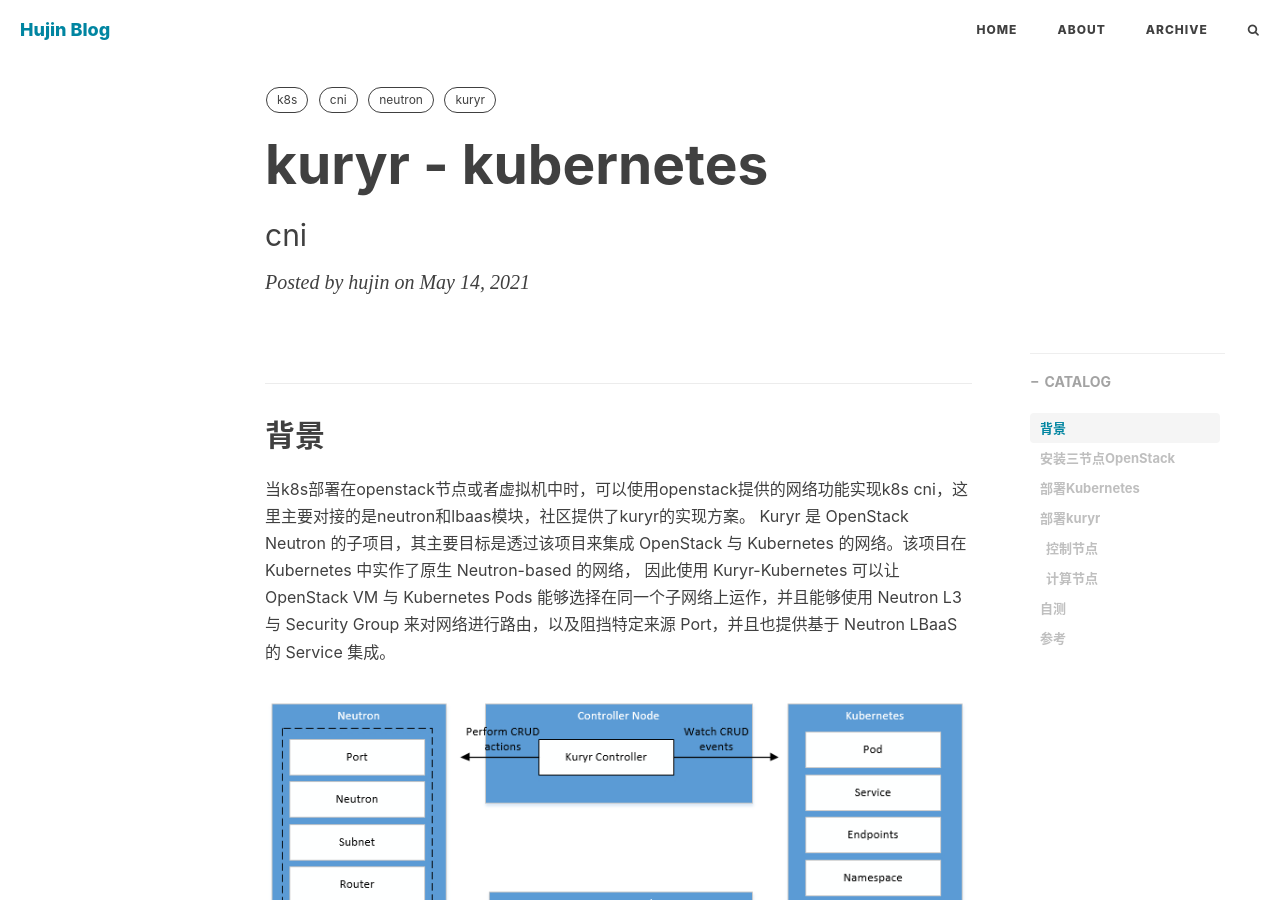
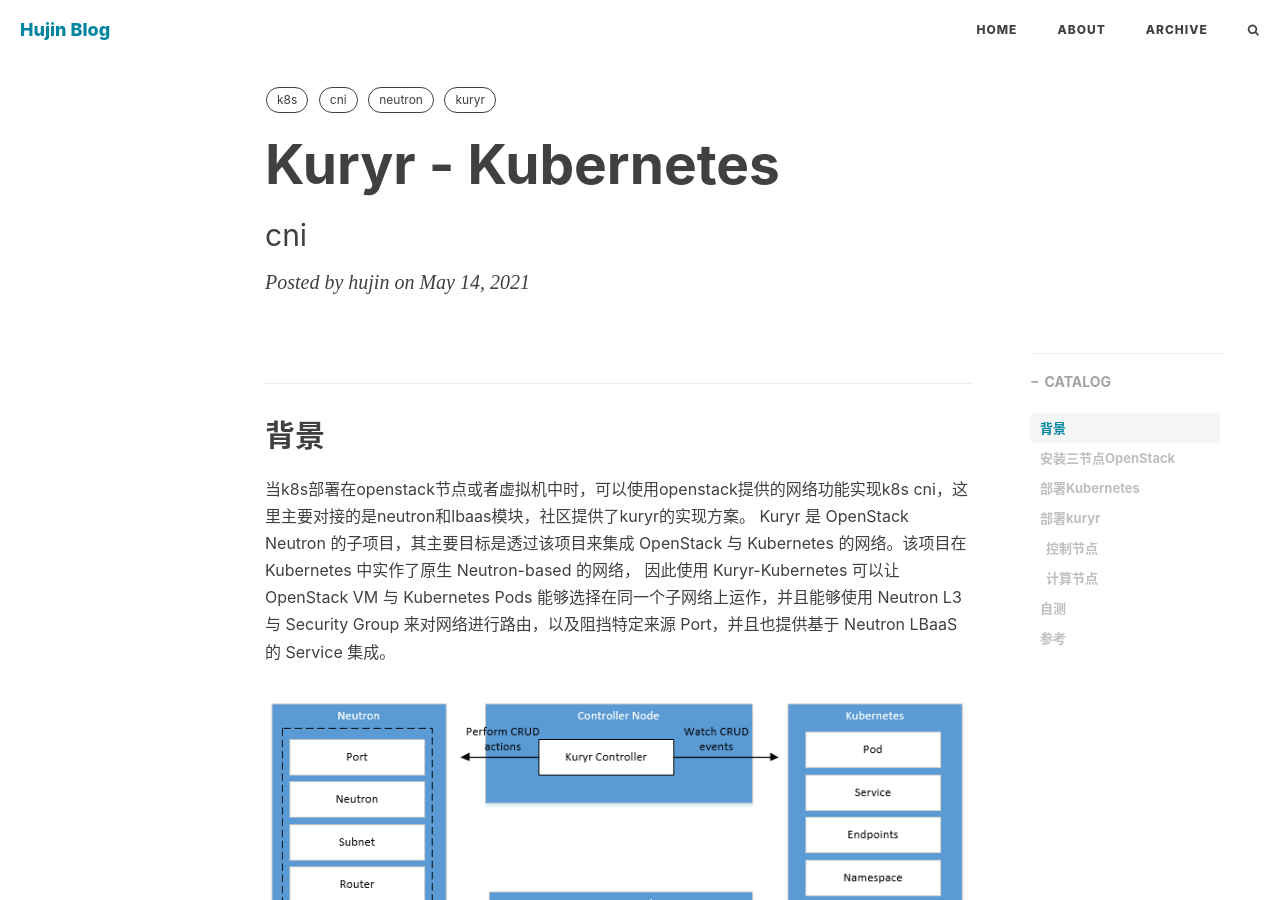
Before and after one commit to smallcoderhujin/blog, a Jekyll site: the page built from _posts/kubernetes/2021-05-14-k8s-kuryr-neutron.md, in a window 1280 px wide and 900 px high. Built offline with Jekyll 4.4.1, drawn with Linux system fonts in a browser that asks for light colours; nearby versions of some CDN libraries; comment, search, counter and statistics services are not loaded.

```diff
--- a/_posts/kubernetes/2021-05-14-k8s-kuryr-neutron.md
+++ b/_posts/kubernetes/2021-05-14-k8s-kuryr-neutron.md
@@ -1,5 +1,5 @@
 ---
-title: "kuryr - kubernetes"
+title: "Kuryr - Kubernetes"
 subtitle: "cni"
 layout: post
 author: "hujin"
```
